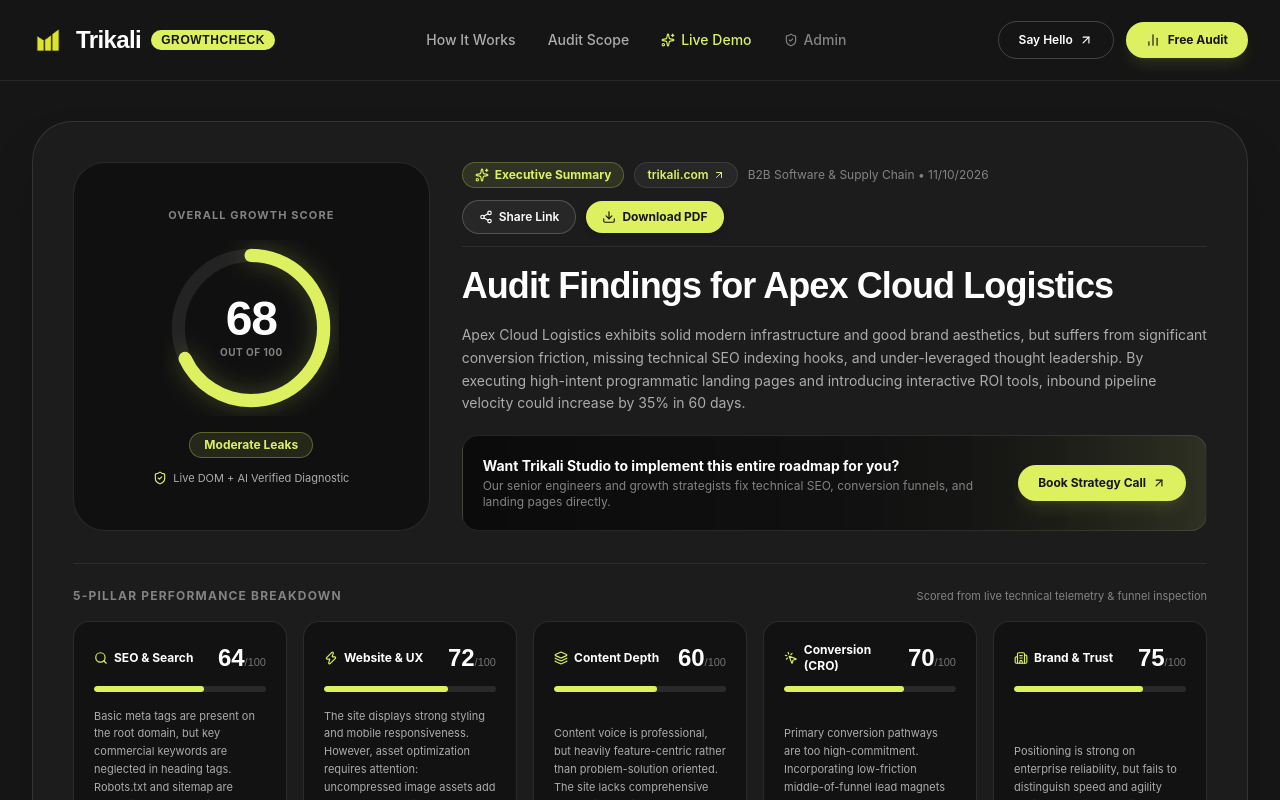
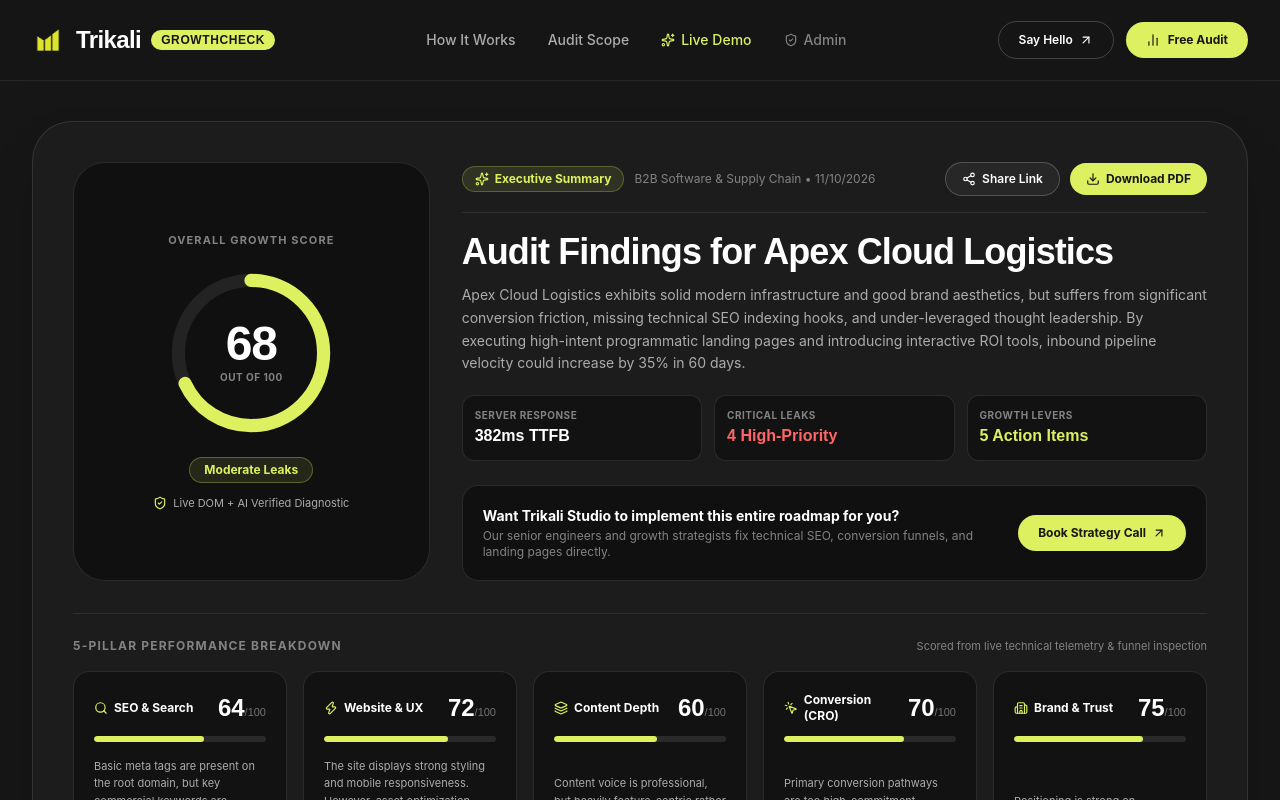
Before and after one commit to mailtoarya123-lgtm/trikali-growthcheck, a Next.js app: page /audit/demo-audit-sample in a window 1280 px wide. Shown: the top 800 px of the page. Built offline with nearby package versions, Linux system fonts and the light colour scheme; no server answers; a web font is replaced by a local one.

Commit message:
fix: refine executive summary layout, remove trikali pill, and make all buttons change color on hover without glow

```diff
--- a/src/app/page.tsx
+++ b/src/app/page.tsx
@@ -43,14 +43,14 @@ export default function HomePage() {
             <div className="flex flex-col sm:flex-row items-center justify-center gap-4 pt-4">
               <a
                 href="#audit-form"
-                className="w-full sm:w-auto inline-flex items-center justify-center gap-2 px-8 py-3.5 rounded-full bg-[#DDF160] hover:bg-[#c7db4a] text-[#161616] font-bold text-sm shadow-xl shadow-[#DDF160]/15 transition-all hover:scale-[1.02]"
+                className="w-full sm:w-auto inline-flex items-center justify-center gap-2 px-8 py-3.5 rounded-full bg-[#DDF160] hover:bg-white text-[#161616] font-bold text-sm transition-colors"
               >
                 Get My Free Marketing Audit
                 <ArrowRight className="w-4 h-4" />
               </a>
               <a
                 href="#how-it-works"
-                className="w-full sm:w-auto inline-flex items-center justify-center gap-2 px-7 py-3.5 rounded-full border border-white/20 hover:border-white text-white font-semibold text-sm transition-all hover:bg-white/5"
+                className="w-full sm:w-auto inline-flex items-center justify-center gap-2 px-7 py-3.5 rounded-full border border-white/20 text-white font-semibold text-sm transition-colors hover:bg-[#DDF160] hover:text-[#161616] hover:border-[#DDF160]"
               >
                 See How It Works
               </a>
@@ -91,7 +91,7 @@ export default function HomePage() {
           </div>
           <Link
             href="/audit/demo-audit-sample"
-            className="inline-flex items-center gap-2 px-6 py-2.5 rounded-full border border-white/20 hover:border-white text-white text-xs font-semibold transition-all hover:bg-white hover:text-black whitespace-nowrap"
+            className="inline-flex items-center gap-2 px-6 py-2.5 rounded-full border border-white/20 text-white text-xs font-semibold transition-colors hover:bg-[#DDF160] hover:text-[#161616] hover:border-[#DDF160] whitespace-nowrap"
           >
             View Sample Audit Report <ArrowRight className="w-3.5 h-3.5" />
           </Link>
@@ -247,13 +247,13 @@ export default function HomePage() {
                   href="https://trikali.com/contact-page.php"
                   target="_blank"
                   rel="noopener noreferrer"
-                  className="w-full sm:w-auto inline-flex items-center justify-center gap-2 px-8 py-3.5 rounded-full bg-white hover:bg-[#DDF160] text-[#161616] font-bold text-xs transition-all shadow-md"
+                  className="w-full sm:w-auto inline-flex items-center justify-center gap-2 px-8 py-3.5 rounded-full bg-white hover:bg-[#DDF160] text-[#161616] font-bold text-xs transition-colors"
                 >
                   Say Hello <ArrowUpRight className="w-3.5 h-3.5" />
                 </a>
                 <a
                   href="#audit-form"
-                  className="w-full sm:w-auto inline-flex items-center justify-center gap-2 px-7 py-3.5 rounded-full border border-white/20 hover:border-white text-white font-semibold text-xs transition-all hover:bg-white/5"
+                  className="w-full sm:w-auto inline-flex items-center justify-center gap-2 px-7 py-3.5 rounded-full border border-white/20 text-white font-semibold text-xs transition-colors hover:bg-[#DDF160] hover:text-[#161616] hover:border-[#DDF160]"
                 >
                   Run Your Free Audit First
                 </a>
@@ -351,7 +351,7 @@ export default function HomePage() {
           <div className="pt-4 flex flex-col sm:flex-row items-center justify-center gap-4">
             <a
               href="#audit-form"
-              className="w-full sm:w-auto inline-flex items-center justify-center gap-2 px-9 py-3.5 rounded-full bg-[#DDF160] hover:bg-[#c7db4a] text-[#161616] font-bold text-xs shadow-xl shadow-[#DDF160]/20 transition-all hover:scale-[1.02]"
+              className="w-full sm:w-auto inline-flex items-center justify-center gap-2 px-9 py-3.5 rounded-full bg-[#DDF160] hover:bg-white text-[#161616] font-bold text-xs transition-colors"
             >
               Start Free Audit Now
               <ArrowRight className="w-4 h-4" />
@@ -360,7 +360,7 @@ export default function HomePage() {
               href="https://trikali.com/contact-page.php"
               target="_blank"
               rel="noopener noreferrer"
-              className="w-full sm:w-auto inline-flex items-center justify-center gap-2 px-7 py-3.5 rounded-full border border-white/20 hover:border-white text-white font-semibold text-xs transition-all hover:bg-white/5"
+              className="w-full sm:w-auto inline-flex items-center justify-center gap-2 px-7 py-3.5 rounded-full border border-white/20 text-white font-semibold text-xs transition-colors hover:bg-[#DDF160] hover:text-[#161616] hover:border-[#DDF160]"
             >
               Say Hello <ArrowUpRight className="w-4 h-4" />
             </a>
--- a/src/components/AuditReportView.tsx
+++ b/src/components/AuditReportView.tsx
@@ -222,7 +222,6 @@ export default function AuditReportView({ report }: { report: AuditReport }) {
                         2 * Math.PI * 66 * (1 - Math.min(100, Math.max(0, report.scores.overall)) / 100)
                       }
                       style={{
-                        filter: `drop-shadow(0 0 10px ${getScoreStrokeHex(report.scores.overall)}45)`,
                         transition: 'stroke-dashoffset 0.8s ease-out',
                       }}
                     />
@@ -247,40 +246,32 @@ export default function AuditReportView({ report }: { report: AuditReport }) {
               </div>
 
               {/* Right Executive Summary (8 cols) */}
-              <div className="lg:col-span-8 flex flex-col justify-between space-y-5">
+              <div className="lg:col-span-8 flex flex-col justify-between space-y-6">
                 <div className="space-y-4">
-                  {/* Top Bar Inside Card: Executive Pill + Website Link on Left, Share & Download PDF on Right */}
-                  <div className="flex flex-wrap items-center justify-between gap-3 pb-3 border-b border-white/[0.08]">
-                    <div className="flex flex-wrap items-center gap-2.5">
+                  {/* Single-Row Top Header: Executive Summary Badge on Left, Action Buttons on Right */}
+                  <div className="flex flex-col sm:flex-row sm:items-center justify-between gap-3 pb-4 border-b border-white/[0.08]">
+                    <div className="flex items-center gap-2.5">
                       <span className="inline-flex items-center gap-1.5 px-3 py-1 rounded-full bg-[#DDF160]/10 text-[#DDF160] text-xs font-bold border border-[#DDF160]/25">
                         <Sparkles className="w-3.5 h-3.5" /> Executive Summary
                       </span>
-                      <a
-                        href={report.websiteUrl}
-                        target="_blank"
-                        rel="noopener noreferrer"
-                        className="inline-flex items-center gap-1 px-3 py-1 rounded-full bg-white/5 hover:bg-white/10 border border-white/10 text-xs text-[#DDF160] font-semibold transition-all"
-                      >
-                        {cleanDomain} <ArrowUpRight className="w-3 h-3" />
-                      </a>
                       <span className="text-xs text-[#838383]">
                         {report.industry} • {new Date(report.createdAt).toLocaleDateString()}
                       </span>
                     </div>
 
-                    <div className="flex items-center gap-2.5">
+                    <div className="flex items-center gap-2.5 shrink-0">
                       <button
                         onClick={handleShare}
-                        className="inline-flex items-center gap-1.5 px-4 py-2 rounded-full border border-white/20 bg-white/5 hover:bg-white/10 text-xs font-semibold text-white transition-all whitespace-nowrap"
+                        className="inline-flex items-center gap-1.5 px-4 py-2 rounded-full border border-white/20 bg-white/5 text-xs font-semibold text-white transition-colors hover:bg-[#DDF160] hover:text-[#161616] hover:border-[#DDF160] whitespace-nowrap"
                       >
-                        {copiedLink ? <Check className="w-3.5 h-3.5 text-[#DDF160]" /> : <Share2 className="w-3.5 h-3.5" />}
+                        {copiedLink ? <Check className="w-3.5 h-3.5" /> : <Share2 className="w-3.5 h-3.5" />}
                         {copiedLink ? 'Link Copied' : 'Share Link'}
                       </button>
 
                       <button
                         onClick={handleDownloadPDF}
                         disabled={isExporting}
-                        className="inline-flex items-center gap-1.5 px-4 py-2 rounded-full bg-[#DDF160] hover:bg-[#c7db4a] text-[#161616] text-xs font-bold shadow-md transition-all disabled:opacity-60 whitespace-nowrap"
+                        className="inline-flex items-center gap-1.5 px-4 py-2 rounded-full bg-[#DDF160] hover:bg-white text-[#161616] text-xs font-bold transition-colors disabled:opacity-60 whitespace-nowrap"
                       >
                         {isExporting ? <Loader2 className="w-3.5 h-3.5 animate-spin" /> : <Download className="w-3.5 h-3.5" />}
                         {isExporting ? 'Generating PDF...' : 'Download PDF'}
@@ -288,6 +279,7 @@ export default function AuditReportView({ report }: { report: AuditReport }) {
                     </div>
                   </div>
 
+                  <div className="space-y-2.5">
                     <h1 className="font-display text-2xl sm:text-4xl font-extrabold text-white tracking-tight leading-tight">
                       Audit Findings for {report.businessName}
                     </h1>
@@ -296,8 +288,25 @@ export default function AuditReportView({ report }: { report: AuditReport }) {
                     </p>
                   </div>
 
+                  {/* Quick Executive Telemetry Highlight Pills */}
+                  <div className="grid grid-cols-3 gap-3 pt-1">
+                    <div className="p-3 rounded-xl bg-black/35 border border-white/10">
+                      <span className="text-[10px] font-bold uppercase tracking-wider text-[#838383] block">Server Response</span>
+                      <span className="font-display text-sm sm:text-base font-bold text-white">{report.measuredData.responseTimeMs}ms TTFB</span>
+                    </div>
+                    <div className="p-3 rounded-xl bg-black/35 border border-white/10">
+                      <span className="text-[10px] font-bold uppercase tracking-wider text-[#838383] block">Critical Leaks</span>
+                      <span className="font-display text-sm sm:text-base font-bold text-red-400">{report.criticalIssues.length} High-Priority</span>
+                    </div>
+                    <div className="p-3 rounded-xl bg-black/35 border border-white/10">
+                      <span className="text-[10px] font-bold uppercase tracking-wider text-[#838383] block">Growth Levers</span>
+                      <span className="font-display text-sm sm:text-base font-bold text-[#DDF160]">{report.recommendations.length} Action Items</span>
+                    </div>
+                  </div>
+                </div>
+
                 {/* Agency Partner Callout */}
-                <div className="flex flex-col sm:flex-row items-start sm:items-center justify-between gap-4 p-5 rounded-2xl bg-gradient-to-r from-black/60 via-black/40 to-[#DDF160]/10 border border-white/10">
+                <div className="flex flex-col sm:flex-row items-start sm:items-center justify-between gap-4 p-5 rounded-2xl bg-black/40 border border-white/10">
                   <div className="space-y-0.5">
                     <p className="text-xs sm:text-sm font-bold text-white">
                       Want Trikali Studio to implement this entire roadmap for you?
@@ -310,7 +319,7 @@ export default function AuditReportView({ report }: { report: AuditReport }) {
                     href="https://trikali.com/contact-page.php"
                     target="_blank"
                     rel="noopener noreferrer"
-                    className="px-5 py-2.5 rounded-full bg-[#DDF160] hover:bg-[#c7db4a] text-[#161616] text-xs font-bold whitespace-nowrap transition-all flex items-center gap-1.5 shadow-lg shadow-[#DDF160]/10 shrink-0"
+                    className="px-5 py-2.5 rounded-full bg-[#DDF160] hover:bg-white text-[#161616] text-xs font-bold whitespace-nowrap transition-colors flex items-center gap-1.5 shrink-0"
                   >
                     Book Strategy Call <ArrowUpRight className="w-3.5 h-3.5" />
                   </a>
@@ -384,10 +393,10 @@ export default function AuditReportView({ report }: { report: AuditReport }) {
             <button
               type="button"
               onClick={() => setShowPointers(!showPointers)}
-              className={`self-start sm:self-auto px-4 py-2 rounded-full text-xs font-bold border transition-all flex items-center gap-2 ${
+              className={`self-start sm:self-auto px-4 py-2 rounded-full text-xs font-bold border transition-colors flex items-center gap-2 ${
                 showPointers
-                  ? 'bg-[#DDF160] text-[#161616] border-[#DDF160]'
-                  : 'bg-white/5 text-white border-white/20 hover:border-white'
+                  ? 'bg-[#DDF160] hover:bg-white text-[#161616] border-[#DDF160] hover:border-white'
+                  : 'bg-white/5 text-white border-white/20 hover:bg-[#DDF160] hover:text-[#161616] hover:border-[#DDF160]'
               }`}
             >
               <Crosshair className="w-3.5 h-3.5" />
@@ -930,7 +939,7 @@ export default function AuditReportView({ report }: { report: AuditReport }) {
                         <button
                           type="button"
                           onClick={() => handleCopyText(suggestedAltText, copyId)}
-                          className="px-3 py-1.5 rounded-lg bg-black/60 hover:bg-black text-[10px] font-bold text-[#DDF160] border border-[#DDF160]/30 shrink-0 flex items-center gap-1 transition-all"
+                          className="px-3 py-1.5 rounded-lg bg-black/60 hover:bg-[#DDF160] text-[10px] font-bold text-[#DDF160] hover:text-[#161616] border border-[#DDF160]/30 hover:border-[#DDF160] shrink-0 flex items-center gap-1 transition-colors"
                         >
                           {copiedSnippet === copyId ? <Check className="w-3 h-3" /> : <Copy className="w-3 h-3" />}
                           {copiedSnippet === copyId ? 'Copied' : 'Copy'}
@@ -1339,13 +1348,13 @@ export default function AuditReportView({ report }: { report: AuditReport }) {
               href="https://trikali.com/contact-page.php"
               target="_blank"
               rel="noopener noreferrer"
-              className="px-8 py-3.5 rounded-full bg-[#DDF160] hover:bg-[#c7db4a] text-[#161616] font-bold text-xs shadow-lg transition-all flex items-center gap-1.5"
+              className="px-8 py-3.5 rounded-full bg-[#DDF160] hover:bg-white text-[#161616] font-bold text-xs transition-colors flex items-center gap-1.5"
             >
               Say Hello <ArrowUpRight className="w-3.5 h-3.5" />
             </a>
             <Link
               href="/"
-              className="px-6 py-3.5 rounded-full border border-white/20 hover:border-white text-white font-semibold text-xs transition-all hover:bg-white/5"
+              className="px-6 py-3.5 rounded-full border border-white/20 text-white font-semibold text-xs transition-colors hover:bg-[#DDF160] hover:text-[#161616] hover:border-[#DDF160]"
             >
               Audit Another Website
             </Link>
--- a/src/components/MultiStepAuditForm.tsx
+++ b/src/components/MultiStepAuditForm.tsx
@@ -441,7 +441,7 @@ export default function MultiStepAuditForm() {
                 <button
                   type="button"
                   onClick={handlePrev}
-                  className="inline-flex items-center gap-1.5 px-5 py-2.5 rounded-full border border-white/20 text-white hover:bg-white hover:text-black text-xs font-semibold transition-all"
+                  className="inline-flex items-center gap-1.5 px-5 py-2.5 rounded-full border border-white/20 text-white hover:bg-[#DDF160] hover:text-[#161616] hover:border-[#DDF160] text-xs font-semibold transition-colors"
                 >
                   <ArrowLeft className="w-4 h-4" /> Back
                 </button>
@@ -453,7 +453,7 @@ export default function MultiStepAuditForm() {
                 <button
                   type="button"
                   onClick={handleNext}
-                  className="inline-flex items-center gap-2 px-7 py-3 rounded-full bg-white hover:bg-[#DDF160] text-[#161616] text-xs font-bold transition-all shadow-md"
+                  className="inline-flex items-center gap-2 px-7 py-3 rounded-full bg-white hover:bg-[#DDF160] text-[#161616] text-xs font-bold transition-colors"
                 >
                   Continue <ArrowRight className="w-4 h-4" />
                 </button>
@@ -461,7 +461,7 @@ export default function MultiStepAuditForm() {
                 <button
                   type="submit"
                   disabled={isLoading}
-                  className="inline-flex items-center gap-2 px-8 py-3 rounded-full bg-[#DDF160] hover:bg-[#c7db4a] text-[#161616] text-xs font-bold transition-all shadow-lg shadow-[#DDF160]/20"
+                  className="inline-flex items-center gap-2 px-8 py-3 rounded-full bg-[#DDF160] hover:bg-white text-[#161616] text-xs font-bold transition-colors"
                 >
                   {isLoading ? (
                     <>
--- a/src/components/Navbar.tsx
+++ b/src/components/Navbar.tsx
@@ -29,7 +29,7 @@ export default function Navbar() {
           </a>
           <Link
             href="/"
-            className="font-display text-xs font-semibold px-2.5 py-0.5 rounded-full bg-[#DDF160] hover:bg-[#c7db4a] text-[#161616] tracking-wider uppercase transition-all"
+            className="font-display text-xs font-semibold px-2.5 py-0.5 rounded-full bg-[#DDF160] hover:bg-white text-[#161616] tracking-wider uppercase transition-colors"
             title="GrowthCheck Home"
           >
             GrowthCheck
@@ -38,17 +38,17 @@ export default function Navbar() {
 
         {/* Center Navigation Links (Removed Studio) */}
         <nav className="hidden md:flex items-center gap-8 text-sm font-medium text-[#ACACAC]">
-          <Link href="/#how-it-works" className="hover:text-white transition-colors">
+          <Link href="/#how-it-works" className="hover:text-[#DDF160] transition-colors">
             How It Works
           </Link>
-          <Link href="/#what-we-check" className="hover:text-white transition-colors">
+          <Link href="/#what-we-check" className="hover:text-[#DDF160] transition-colors">
             Audit Scope
           </Link>
-          <Link href="/audit/demo-audit-sample" className="flex items-center gap-1.5 hover:text-white transition-colors text-[#DDF160]">
+          <Link href="/audit/demo-audit-sample" className="flex items-center gap-1.5 text-[#DDF160] hover:text-white transition-colors">
             <Sparkles className="w-3.5 h-3.5" />
             Live Demo
           </Link>
-          <Link href="/admin" className="flex items-center gap-1.5 hover:text-white transition-colors text-[#838383]">
+          <Link href="/admin" className="flex items-center gap-1.5 text-[#838383] hover:text-white transition-colors">
             <ShieldCheck className="w-3.5 h-3.5" />
             Admin
           </Link>
@@ -60,13 +60,13 @@ export default function Navbar() {
             href="https://trikali.com/contact-page.php"
             target="_blank"
             rel="noopener noreferrer"
-            className="hidden sm:inline-flex items-center gap-1.5 px-5 py-2.5 rounded-full border border-white/20 hover:border-white text-xs font-semibold text-white transition-all hover:bg-white hover:text-black"
+            className="hidden sm:inline-flex items-center gap-1.5 px-5 py-2.5 rounded-full border border-white/20 text-xs font-semibold text-white transition-colors hover:bg-[#DDF160] hover:text-[#161616] hover:border-[#DDF160]"
           >
             Say Hello <ArrowUpRight className="w-3.5 h-3.5" />
           </a>
           <Link
             href="/#audit-form"
-            className="inline-flex items-center gap-2 px-5 py-2.5 rounded-full bg-[#DDF160] hover:bg-[#c7db4a] text-[#161616] text-xs font-bold transition-all shadow-lg shadow-[#DDF160]/10 hover:shadow-[#DDF160]/25"
+            className="inline-flex items-center gap-2 px-5 py-2.5 rounded-full bg-[#DDF160] hover:bg-white text-[#161616] text-xs font-bold transition-colors"
           >
             <BarChart2 className="w-3.5 h-3.5" />
             Free Audit
```
Lines whose indentation alone changed are shown as unchanged.
